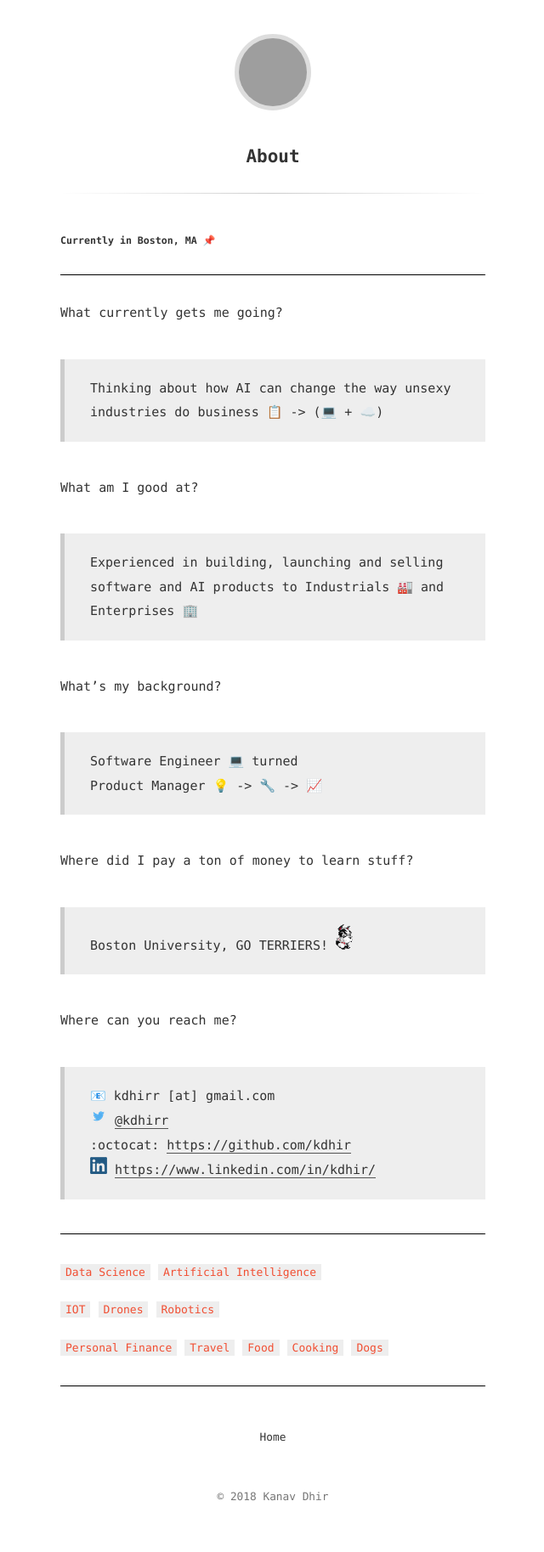
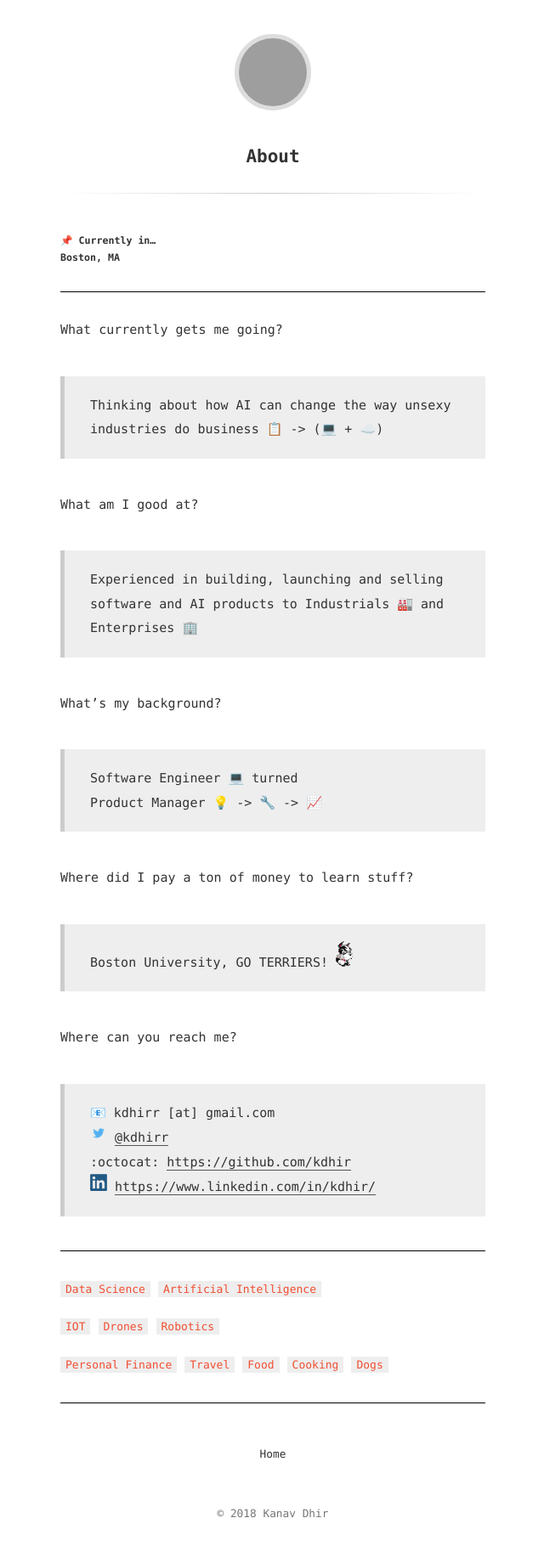
Before and after one commit to kdhir/kdhir.github.io, a Jekyll site: the page built from about.md, in a window 1280 px wide. Shown: the whole page at 85% size, without its empty margins (319-959 px from the left). Built offline with Jekyll 4.4.1, drawn with Linux system fonts in a browser that asks for light colours; emoji names are drawn with the system emoji font; grey boxes are pictures that could not be loaded.

```diff
--- a/about.md
+++ b/about.md
@@ -3,7 +3,7 @@ layout: page
 title: About
 ---
 
-##### Currently in Boston, MA :pushpin:
+##### :pushpin: Currently in...<br/> Boston, MA
 
 - - - -
 
```
